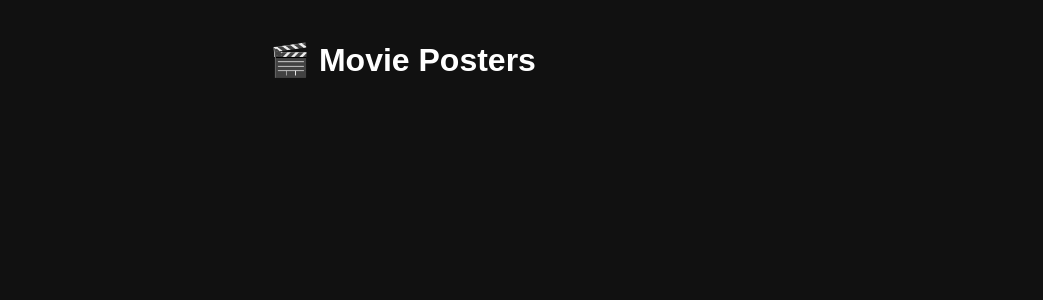
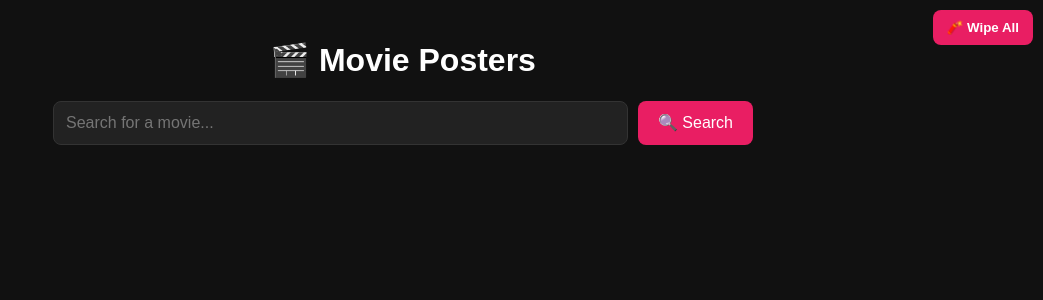
Before and after one commit to tpharmsen/autotorrent, a FastAPI app: page / in a window 1280 px wide. Shown: the top 300 px of the page, without its empty margins (237-1280 px from the left). Run offline with FastAPI, Linux system fonts and the light colour scheme; data that the repository does not hold is empty; parts of the project's set-up code (start-up, migrations or seed data) failed here and were passed over.

Commit message:
wipe cache

```diff
--- a/app/main.py
+++ b/app/main.py
@@ -11,6 +11,7 @@ from metadata import *
 from tpb import *
 from vlc import *
 from stream import * # Contains get_stream_response, start_transcode_response, get_hls_segment
+from cleanup import *
 import threading
 
 app = FastAPI()
@@ -137,8 +138,36 @@ async def torrent_progress(hash: str):
     }
 
 
+@app.delete("/admin/wipe-all")
+async def wipe_all(delete_files: bool = True):
+    """
+    FULL RESET:
+    - qBittorrent torrents
+    - downloaded files (optional)
+    - HLS cache
+    """
+
+    try:
+        success, torrent_count = wipe_all_qbittorrent(delete_files=delete_files)
+        print(f"[cleanup] Wiped {torrent_count} torrents from qBittorrent (delete_files={delete_files})")
+        wipe_all_hls()
+        print(f"[cleanup] Wiped HLS cache")
+
+        return {
+            "status": success,
+            "torrents_removed": torrent_count,
+            "files_deleted": delete_files
+        }
+
+    except Exception as e:
+        return {
+            "status": "error",
+            "detail": str(e)
+        }
+
 if __name__ == "__main__":
     import uvicorn
     ip = get_local_ip()
     print(f" UI: http://{ip}:5000")
+
     uvicorn.run(app, host="0.0.0.0", port=5000)
--- a/app/metadata.py
+++ b/app/metadata.py
@@ -3,13 +3,12 @@ import os
 from dotenv import load_dotenv
 
 load_dotenv()
-
-API_KEY = os.getenv("TMDB_API_KEY")
+from vars import MOVIE_URL, TMDB_API_RA_KEY
 HEADERS = {
-    "Authorization": f"Bearer {os.getenv('TMDB_API_RA_KEY')}",
+    "Authorization": f"Bearer {TMDB_API_RA_KEY}",
     "accept": "application/json"
 }
-BASE_URL = "https://api.themoviedb.org/3"
+BASE_URL = MOVIE_URL
 
 
 def search_movie(title: str) -> dict | None:
--- a/app/stream.py
+++ b/app/stream.py
@@ -11,9 +11,10 @@ from fastapi.responses import FileResponse, PlainTextResponse
 from qb import get_torrent_info, get_torrent_files
 
 VIDEO_EXTENSIONS = (".mkv", ".mp4", ".avi", ".mov", ".wmv")
+from vars import HLS_BASE_DIR
 
-HLS_BASE_DIR = "/home/tpharmsen/Documents/autotorrent/temp/hls_streams/"
-MP4_CACHE_DIR = "/home/tpharmsen/Documents/autotorrent/temp/remux_mp4/"
+
+
 
 # Keep track of active background ffmpeg workers to prevent duplicates
 _active_transcodes = {}
@@ -71,28 +72,26 @@ def _ensure_hls(torrent_hash: str, file_path: str) -> str:
     #if torrent_hash in _active_transcodes:
     #    if _active_transcodes[torrent_hash].poll() is None:
     #        return playlist_path
+    segment_type = "fmp4" if file_path.lower().endswith(".mp4") else "mpegts"
+    print(f"[stream] Using segment type: {segment_type}")
 
     cmd = [
         "ffmpeg",
         "-loglevel", "error",
-        # Tolerate growing torrent contents safely
         "-fflags", "+genpts+discardcorrupt",
         "-err_detect", "ignore_err",
         "-i", file_path,
 
-        # Video: Copy stream directly (Lightning fast, uses 0% CPU)
         "-c:v", "copy",
-
-        # Audio: Transcode to AAC stereo (Required because iOS chokes on DTS/AC3 tracks)
         "-c:a", "aac",
         "-b:a", "128k",
         "-ac", "2",
 
-        # HLS Format configuration
         "-f", "hls",
-        "-hls_time", "4",               # 4-second file chunks
-        "-hls_playlist_type", "event",  # Appends to playlist dynamically as file grows
+        "-hls_time", "4",
+        "-hls_playlist_type", "event",
         "-hls_segment_filename", os.path.join(output_dir, "seg_%03d.ts"),
+        "-hls_segment_type", segment_type,
         playlist_path
     ]
 
@@ -105,7 +104,6 @@ def _ensure_hls(torrent_hash: str, file_path: str) -> str:
         if os.path.exists(playlist_path) and os.path.getsize(playlist_path) > 0:
             break
         time.sleep(0.5)
-    print(">>> FOUND INDEX HLS FILE")
     return playlist_path
 
 
--- a/app/tpb.py
+++ b/app/tpb.py
@@ -2,6 +2,7 @@ import requests
 from bs4 import BeautifulSoup
 import re
 
+from vars import PIRATE_URL
 QUALITY_REGEX = r"(2160p|1080p|720p|480p)"
 SE_REGEX = r"S(\d{1,2})E(\d{1,2})"
 
@@ -15,10 +16,10 @@ JUNK = [
 
 
 def fetch_remote():
-    url = "https://thepibay.site/top/200"
+    pirate_url = PIRATE_URL
     headers = {"User-Agent": "Mozilla/5.0"}
 
-    response = requests.get(url, headers=headers)
+    response = requests.get(pirate_url, headers=headers)
     soup = BeautifulSoup(response.text, "html.parser")
 
     items = []
--- /dev/null
+++ b/app/vars.py
@@ -0,0 +1,16 @@
+from dotenv import load_dotenv
+import os
+
+load_dotenv()
+
+HLS_BASE_DIR = "/home/tpharmsen/Documents/autotorrent/temp/hls_streams/"
+PIRATE_URL = "https://thepibay.site/top/200"
+MOVIE_URL = "https://api.themoviedb.org/3"
+
+QB_URL = "http://localhost:8080"
+QB_USER = os.getenv("QB_USER")
+QB_PASS = os.getenv("QB_PASS")
+QB_SAVE_PATH = "/home/tpharmsen/Documents/autotorrent/temp/"
+
+TMDB_API_KEY = os.getenv("TMDB_API_KEY")
+TMDB_API_RA_KEY = os.getenv("TMDB_API_RA_KEY")
--- a/app/vlc.py
+++ b/app/vlc.py
@@ -6,7 +6,7 @@ from typing import Optional
 from qb import get_torrent_info, get_torrent_files
 
 VIDEO_EXTENSIONS = (".mkv", ".mp4")
-MIN_SIZE = 75 * 1024 * 1024
+MIN_SIZE = 50 * 1024 * 1024
 TIMEOUT = 120
 INTERVAL = 0.25
 
--- a/templates/index.html
+++ b/templates/index.html
@@ -42,10 +42,57 @@
             text-decoration: none;
             color: inherit;
         }
+        .search-container {
+            display: flex;
+            justify-content: center;
+            gap: 10px;
+            margin: 20px auto 30px auto;
+            max-width: 700px;
+        }
+
+        .search-container input {
+            flex: 1;
+            padding: 12px;
+            border-radius: 8px;
+            border: 1px solid #333;
+            background: #222;
+            color: white;
+            font-size: 16px;
+        }
+
+        .search-container input:focus {
+            outline: none;
+            border-color: #e91e63;
+        }
+
+        .search-container button {
+            background: #e91e63;
+            color: white;
+            border: none;
+            padding: 0 20px;
+            border-radius: 8px;
+            cursor: pointer;
+            font-size: 16px;
+        }
+
+        .search-container button:hover {
+            background: #c2185b;
+        }
     </style>
 </head>
 <body>
     <h1>🎬 Movie Posters</h1>
+
+    <div class="search-container">
+        <input
+            type="text"
+            id="movie-search"
+            placeholder="Search for a movie..."
+            onkeydown="handleSearch(event)"
+        >
+        <button onclick="searchMovie()">🔍 Search</button>
+    </div>
+
     <div class="grid">
         {% for poster in posters %}
         <a href="/movie/{{ poster.rsplit('.', 1)[0] }}">
@@ -55,5 +102,56 @@
         </a>
         {% endfor %}
     </div>
+
+    <div style="position: fixed; top: 10px; right: 10px;">
+        <button
+            onclick="wipeAll()"
+            style="
+              background:#e91e63;
+              color:white;
+              border:none;
+              padding:10px 14px;
+              border-radius:8px;
+              cursor:pointer;
+              font-weight:bold;
+            ">
+            🧨 Wipe All
+        </button>
+    </div>
 </body>
 </html>
+
+<script>
+async function wipeAll() {
+    const confirm1 = confirm("This will delete ALL torrents + files + streams. Continue?");
+    if (!confirm1) return;
+
+    const res = await fetch("/admin/wipe-all?delete_files=true", {
+        method: "DELETE"
+    });
+
+    const data = await res.json();
+    alert(
+        `Wipe complete\n` +
+        `Torrents removed: ${data.torrents_removed}`
+    );
+
+    location.reload();
+}
+
+function searchMovie() {
+    const query = document.getElementById("movie-search").value.trim();
+
+    if (!query) {
+        return;
+    }
+
+    window.location.href = `/movie/${encodeURIComponent(query)}`;
+}
+
+function handleSearch(event) {
+    if (event.key === "Enter") {
+        searchMovie();
+    }
+}
+</script>
```
Also changed, not shown: app/cleanup.py (added, +36 -0 lines), app/qb.py (+63 -21 lines), templates/movie.html (+2 -15 lines).
